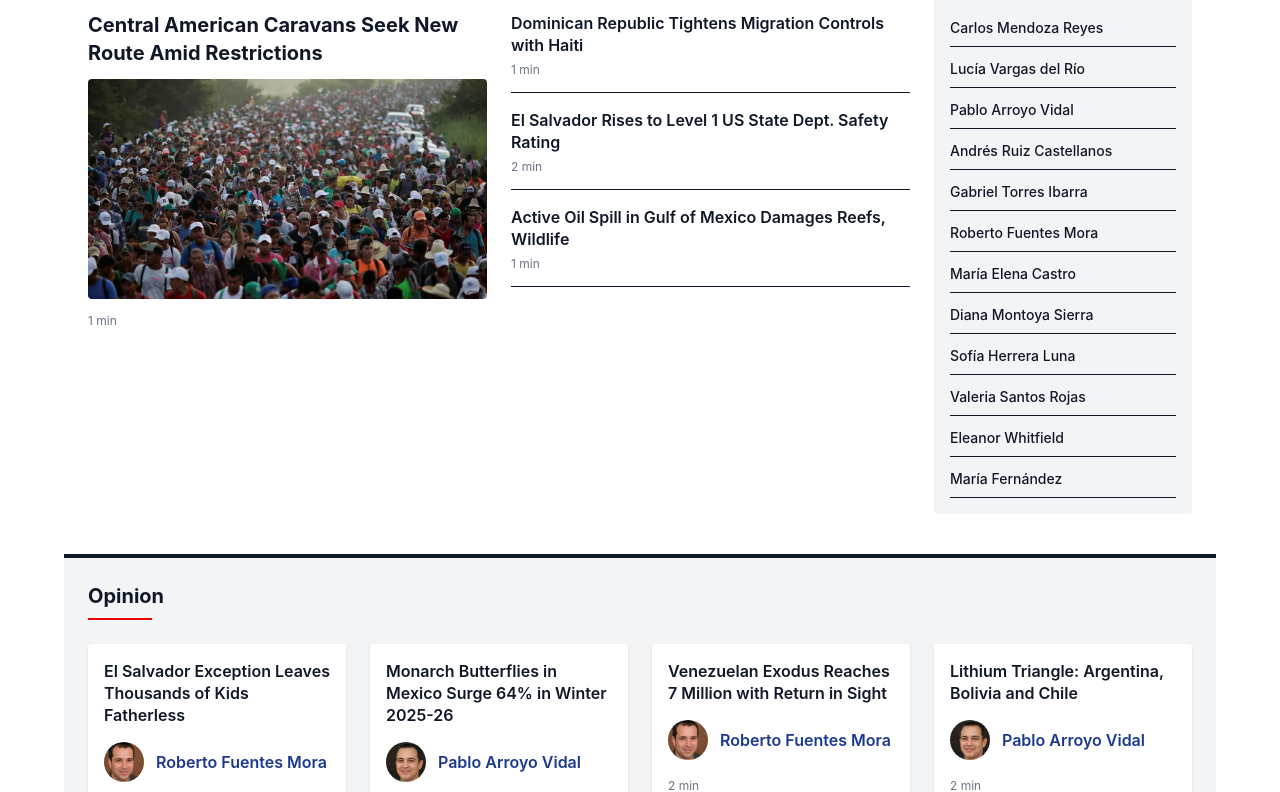
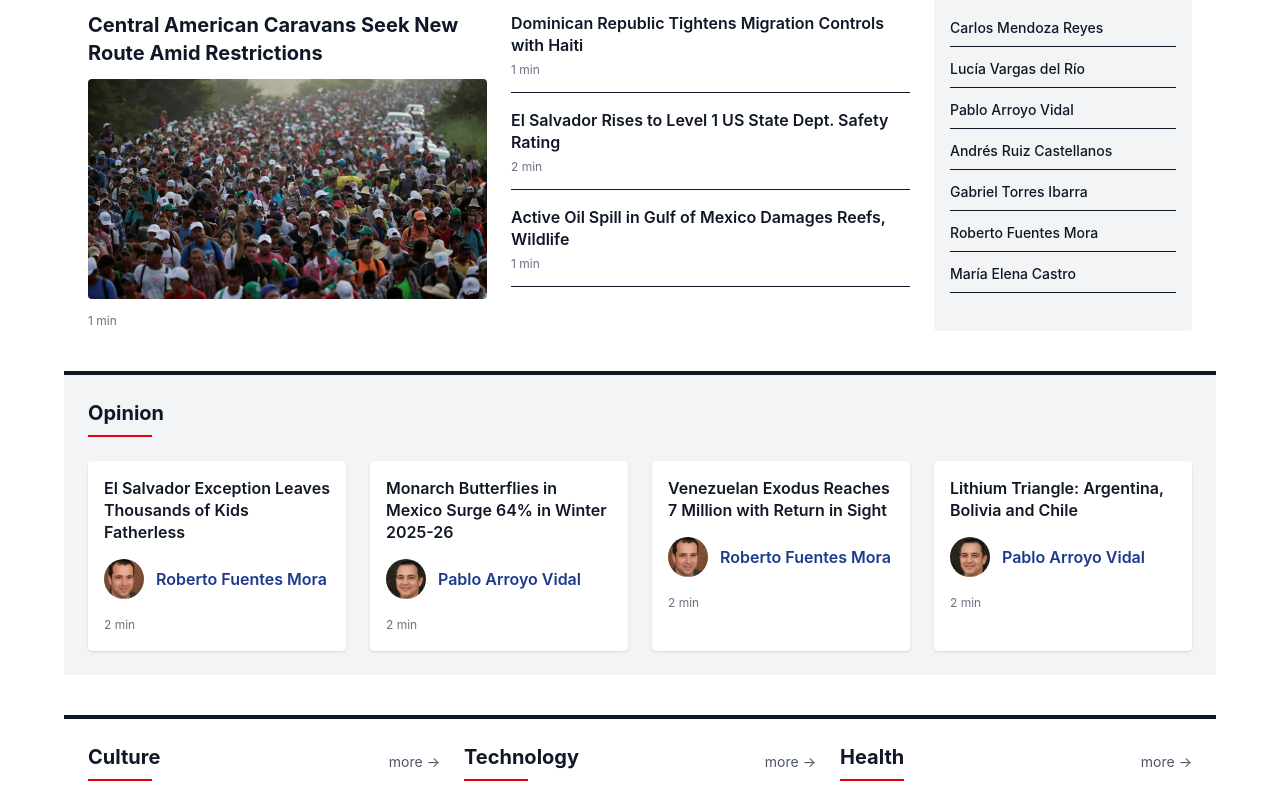
Before and after one commit to maisonatelier52-ux/business-standard, a Next.js app: page / in a window 1280 px wide. Shown: the part 4263-5055 px from the top of the page. Built offline with nearby package versions, Linux system fonts and the light colour scheme; no server answers; a web font is replaced by a local one.

Commit message:
fix: authors count

```diff
--- a/app/page.tsx
+++ b/app/page.tsx
@@ -614,7 +614,7 @@ export default function HomePage() {
                   <h3 className="font-bold text-lg">Top Authors</h3>
                 </div>
                 <div className="space-y-3 text-sm">
-                  {authors.map((auth) => (
+                  {authors.slice(0, 7).map((auth) => (
                     <Link
                       key={auth.slug}
                       href={`/author/${auth.slug}`}
```
